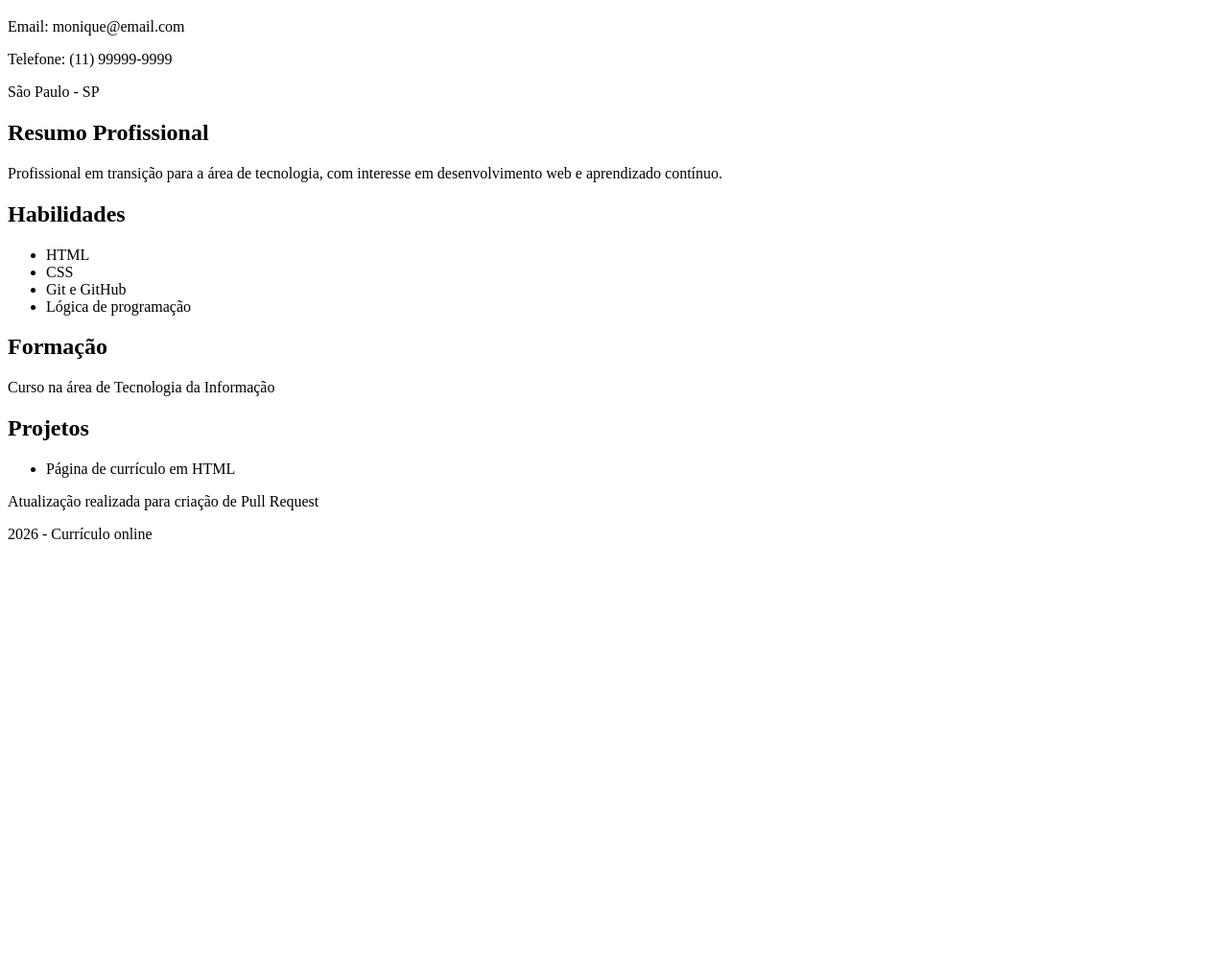
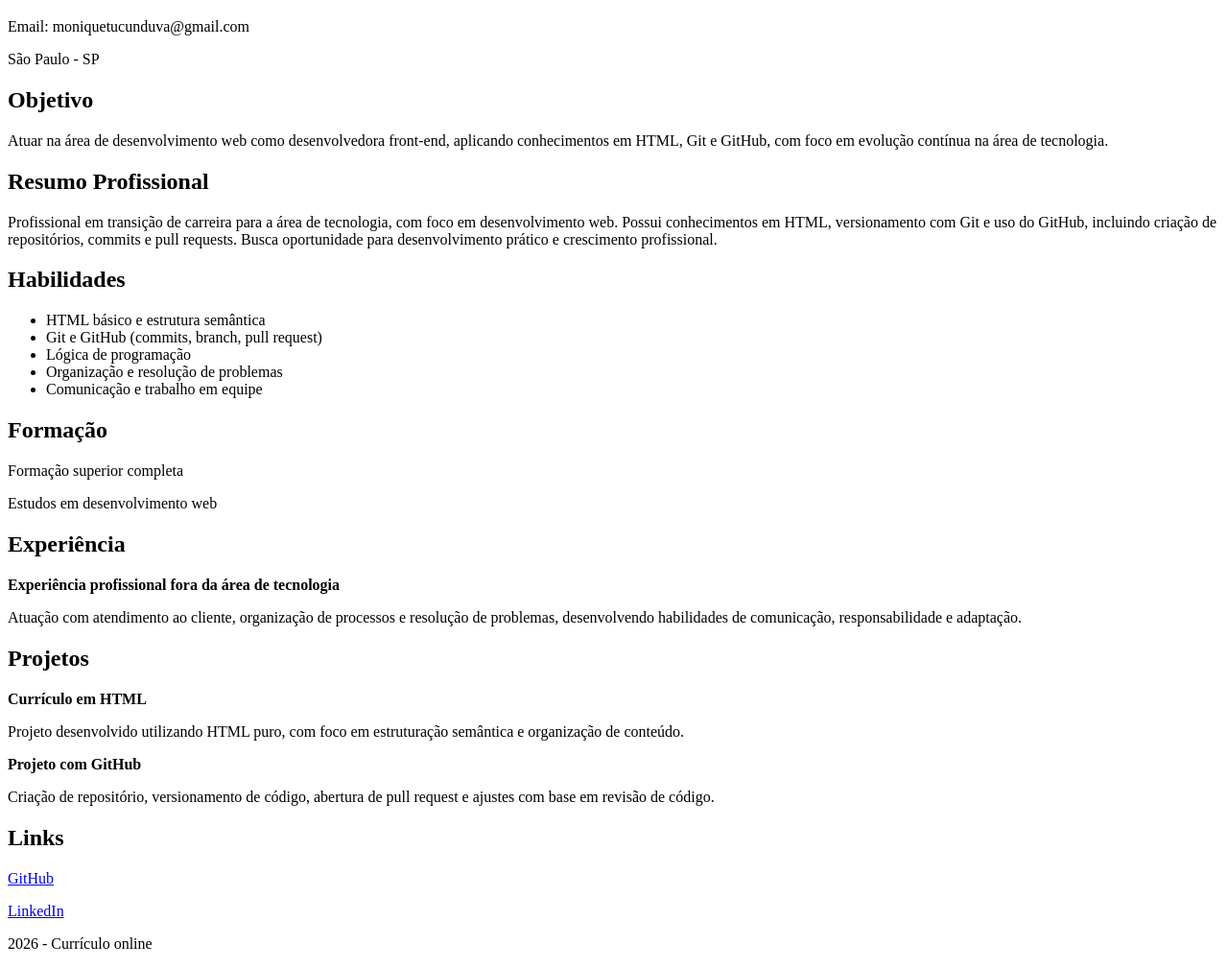
Before and after one commit to moniquesato/curriculo-html, a plain HTML site: page index.html in a window 1280 px wide. Shown: the part 61-1070 px from the top of the page at 96% size. Before the commit the page ends 800 px from the top, so only its background shows below. Drawn offline with Linux system fonts and the light colour scheme.

Commit message:
corrigindo index com versão correta

```diff
--- a/index.html
+++ b/index.html
@@ -10,45 +10,63 @@
 
     <header>
         <h1>Monique Tucunduva</h1>
-<p>Email: monique@email.com</p>
-<p>Telefone: (11) 99999-9999</p>
+        <p>Email: moniquetucunduva@gmail.com</p>
         <p>São Paulo - SP</p>
     </header>
 
     <main>
 
         <section>
+            <h2>Objetivo</h2>
+            <p>Atuar na área de desenvolvimento web como desenvolvedora front-end, aplicando conhecimentos em HTML, Git e GitHub, com foco em evolução contínua na área de tecnologia.</p>
+        </section>
+
+        <section>
             <h2>Resumo Profissional</h2>
-<p>
-Profissional em transição para a área de tecnologia, com interesse em desenvolvimento web e aprendizado contínuo.
-</p>
+            <p>Profissional em transição de carreira para a área de tecnologia, com foco em desenvolvimento web. Possui conhecimentos em HTML, versionamento com Git e uso do GitHub, incluindo criação de repositórios, commits e pull requests. Busca oportunidade para desenvolvimento prático e crescimento profissional.</p>
         </section>
 
         <section>
             <h2>Habilidades</h2>
             <ul>
-<li>HTML</li>
-<li>CSS</li>
-<li>Git e GitHub</li>
+                <li>HTML básico e estrutura semântica</li>
+                <li>Git e GitHub (commits, branch, pull request)</li>
                 <li>Lógica de programação</li>
+                <li>Organização e resolução de problemas</li>
+                <li>Comunicação e trabalho em equipe</li>
             </ul>
         </section>
 
         <section>
             <h2>Formação</h2>
-<p>Curso na área de Tecnologia da Informação</p>
+            <p>Formação superior completa</p>
+            <p>Estudos em desenvolvimento web</p>
+        </section>
+
+        <section>
+            <h2>Experiência</h2>
+            <p><strong>Experiência profissional fora da área de tecnologia</strong></p>
+            <p>Atuação com atendimento ao cliente, organização de processos e resolução de problemas, desenvolvendo habilidades de comunicação, responsabilidade e adaptação.</p>
         </section>
 
         <section>
             <h2>Projetos</h2>
-<ul>
-<li>Página de currículo em HTML</li>
-</ul>
+
+            <p><strong>Currículo em HTML</strong></p>
+            <p>Projeto desenvolvido utilizando HTML puro, com foco em estruturação semântica e organização de conteúdo.</p>
+
+            <p><strong>Projeto com GitHub</strong></p>
+            <p>Criação de repositório, versionamento de código, abertura de pull request e ajustes com base em revisão de código.</p>
+
+        </section>
+
+        <section>
+            <h2>Links</h2>
+            <p><a href="https://github.com/moniquesato">GitHub</a></p>
+            <p><a href="https://www.linkedin.com/in/monique-sato-0b0553241/">LinkedIn</a></p>
         </section>
 
     </main>
-
-<p>Atualização realizada para criação de Pull Request</p>
 
     <footer>
         <p>2026 - Currículo online</p>
```
Lines whose indentation alone changed are shown as unchanged.
